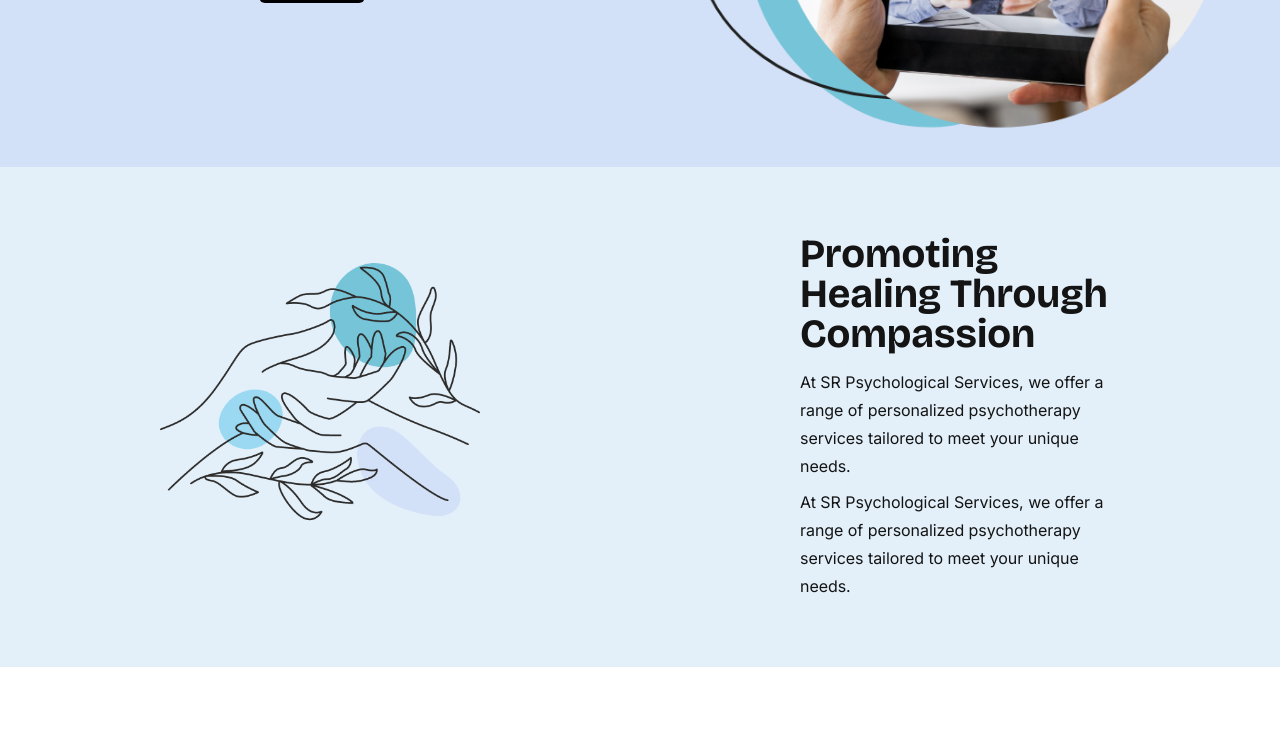
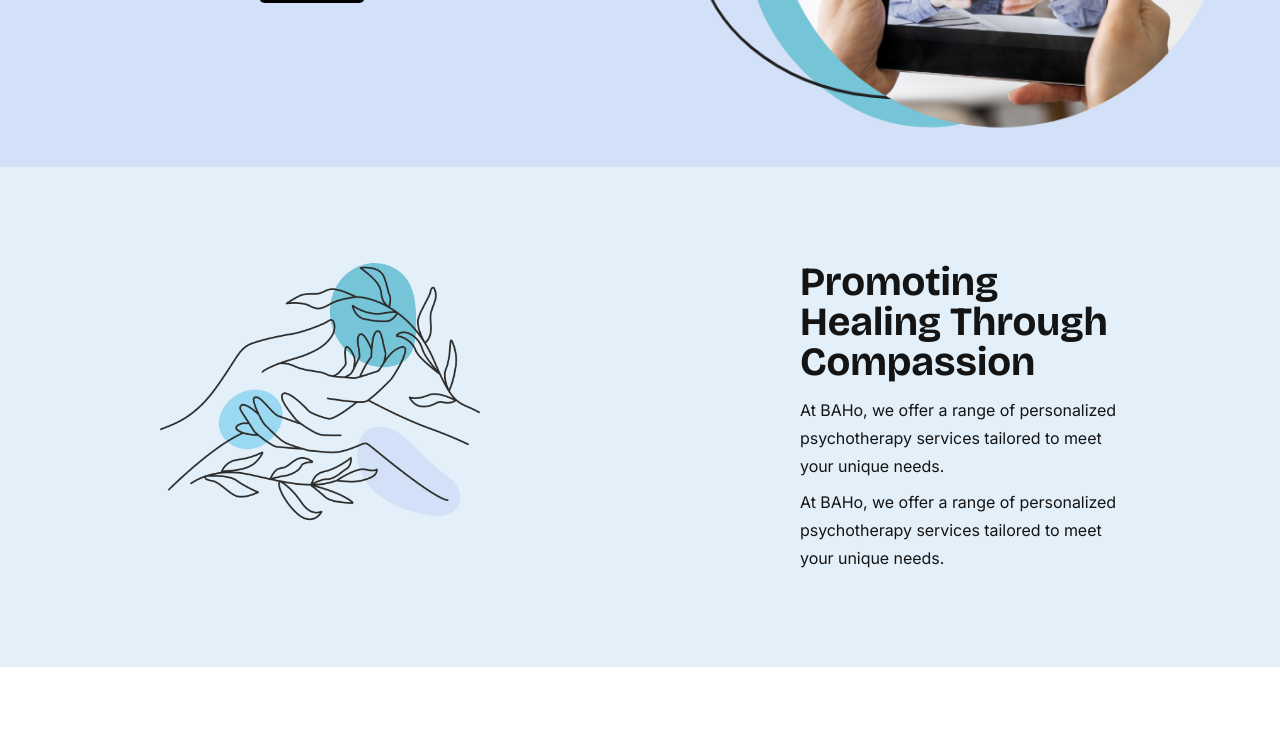
Before and after one commit to SethNdagijimana/e-therapy, a Next.js app: page / in a window 1280 px wide. Shown: the part 497-1240 px from the top of the page. Built offline with nearby package versions, Linux system fonts and the light colour scheme.

Commit message:
minor change

```diff
--- a/src/components/Home/Home.tsx
+++ b/src/components/Home/Home.tsx
@@ -37,9 +37,9 @@ const HomeSection = () => {
         </div>
 
         <div className="space-y-2">
-        <p className="text-[#141414] leading-[28px]">At SR Psychological Services, we offer a range of personalized psychotherapy services tailored to meet your unique needs. </p>
+        <p className="text-[#141414] leading-[28px]">At BAHo, we offer a range of personalized psychotherapy services tailored to meet your unique needs. </p>
 
-        <p className="text-[#141414] leading-[28px]">At SR Psychological Services, we offer a range of personalized psychotherapy services tailored to meet your unique needs. </p>
+        <p className="text-[#141414] leading-[28px]">At BAHo, we offer a range of personalized psychotherapy services tailored to meet your unique needs. </p>
         </div>
 
         </div>
```
